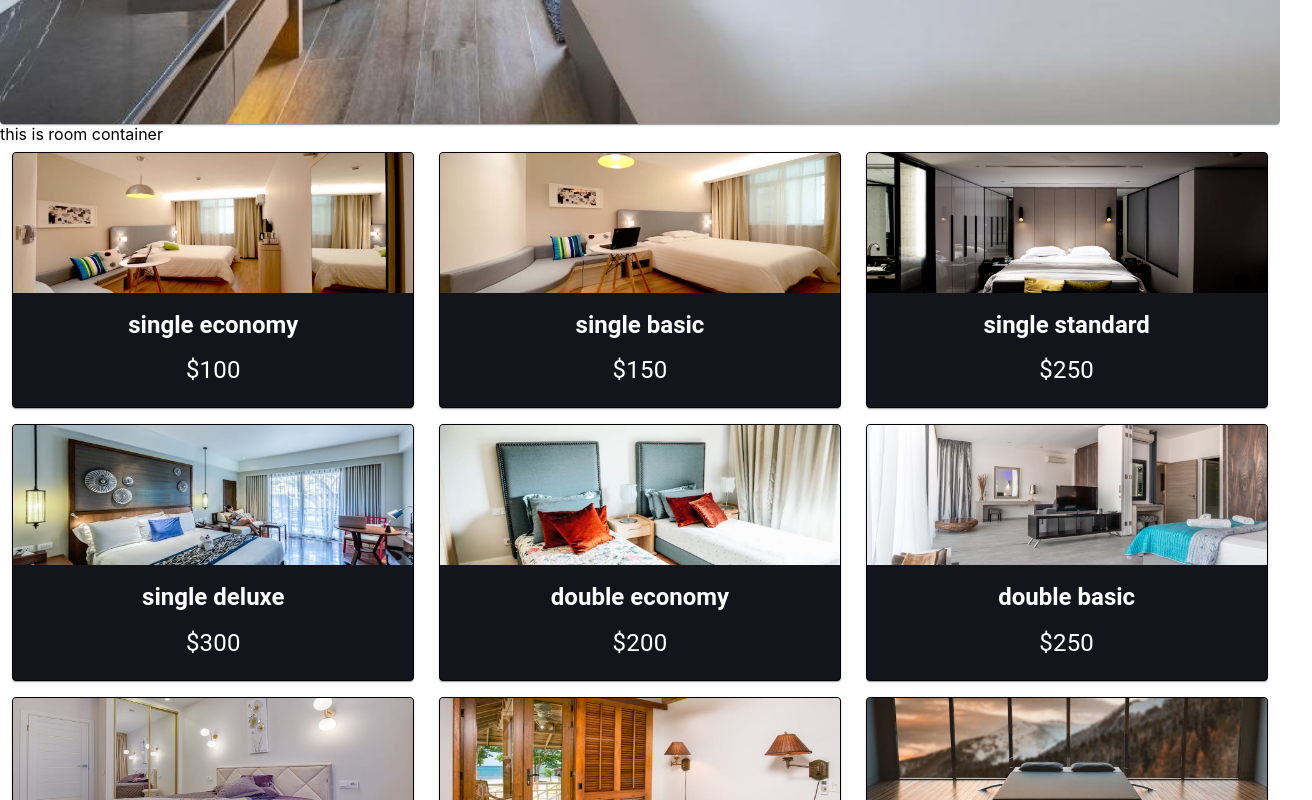
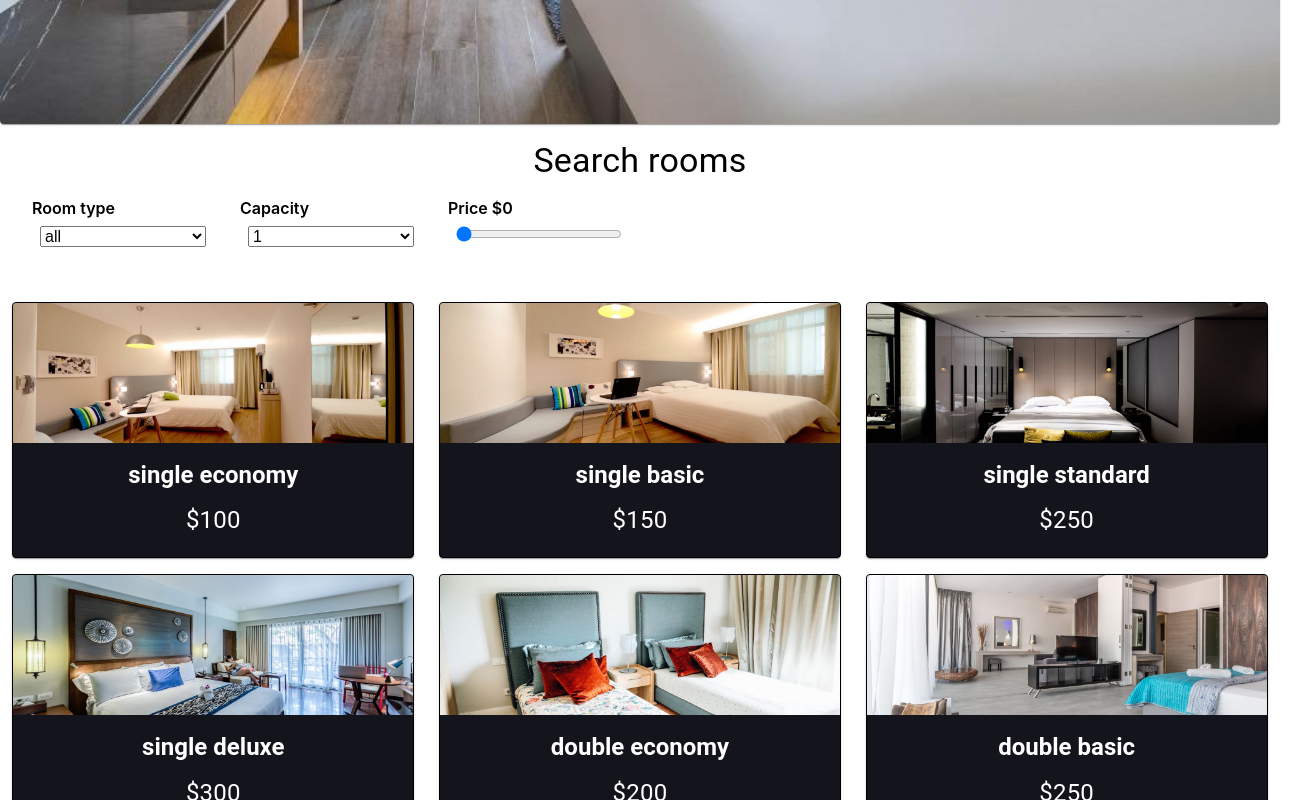
Before and after one commit to wimanshaherath/beach-resort, a React (Create React App) app: page /rooms in a window 1280 px wide. Shown: the part 740-1540 px from the top of the page, 1312 px wide, since content can reach past the window. Built offline with nearby package versions, Linux system fonts and the light colour scheme.

Commit message:
simple updates

```diff
--- a/src/compnents/FeaturedRooms.tsx
+++ b/src/compnents/FeaturedRooms.tsx
@@ -1,7 +1,7 @@
 import React,{Component} from 'react';
 import {RoomContext} from '../context';
 import Room from './Room';
-import {Grid,Typography,createMuiTheme,ThemeProvider} from '@material-ui/core';
+import {Grid,createMuiTheme,ThemeProvider} from '@material-ui/core';
 import Loading from './Loading';
 import Title from './Title';
 type Props={
--- a/src/compnents/RoomConatiner.tsx
+++ b/src/compnents/RoomConatiner.tsx
@@ -13,8 +13,7 @@ const RoomConatiner: React.FC<any> = ({context}) => {
     return(
         <>
             <div>
-                this is room container
-                {/* <RoomFilter rooms={rooms}/> */}
+                <RoomFilter rooms={rooms}/>
                 <RoomList rooms={sortedRooms}/>
             </div>
         </>
--- a/src/compnents/Title.tsx
+++ b/src/compnents/Title.tsx
@@ -1,4 +1,3 @@
-import { randomBytes } from 'crypto';
 import React from 'react';
 import {Grid,Typography} from '@material-ui/core';
 import {makeStyles,createStyles,Theme} from '@material-ui/core';
--- a/src/context.tsx
+++ b/src/context.tsx
@@ -22,7 +22,7 @@ type Props = {
 };
 
 type State = {
-    rooms:Iroom[];
+    rooms:Array<Iroom>;
     sortedRooms:Iroom[];
     featuredRooms:Iroom[];
     loading:boolean;
@@ -34,7 +34,8 @@ type State = {
     minSize:number,
     maxSize:number,
     breakfast:boolean,
-    pets:boolean
+    pets:boolean,
+
 };
 
 type RoomContexInterface = {
@@ -43,6 +44,16 @@ type RoomContexInterface = {
     featuredRooms:Iroom[];
     loading:boolean;
     getRooms:any;
+    type:string,
+    price:number,
+    minPrice:number,
+    maxPrice:number,
+    capacity:number,
+    minSize:number,
+    maxSize:number,
+    breakfast:boolean,
+    pets:boolean
+    handleChange:any;
 };
 
 const RoomContext = React.createContext<RoomContexInterface | null>(null);
@@ -56,7 +67,7 @@ class RoomProivder extends Component<Props,State>{
         type:'all',
         price:0,
         minPrice:0,
-        maxPrice:0,
+        maxPrice:600,
         capacity:1,
         minSize:0,
         maxSize:0,
@@ -92,18 +103,35 @@ class RoomProivder extends Component<Props,State>{
         return room;
     };
     handleChange = (event:any) =>{
-        const type = event.target.type;
-        const name = event.target.name;
-        const value = event.target.value;
-
+        const target = event.target;
+        const value = event.type === 'checked'? target.checked:target.value;
+        const name:string = event.target.name;
+        this.setState((prevState) => ({
+            ...prevState,
+            [name]:value
+        }),this.filterRooms)
     };
 
     filterRooms = () =>{
-        console.log("filter room");
+        let {rooms,type,capacity,price,minSize,minPrice,breakfast,pets} = this.state;
+        let tempRooms=[...rooms];
+        capacity = capacity as number;
+
+        //filter by type
+        // if(!tempRooms) {return null;}
+        if(type !== 'all'){
+            tempRooms = tempRooms.filter((room:Iroom) => room.type === type);
+        }
+
+        //filter by capacity
+        tempRooms = tempRooms.filter((room:Iroom) => room.capacity >= capacity);
+        this.setState({
+            sortedRooms:tempRooms
+        });
     }
     render(){
         return(
-            <RoomContext.Provider value={{...this.state, getRooms:this.getRooms}}>
+            <RoomContext.Provider value={{...this.state, getRooms:this.getRooms, handleChange:this.handleChange}}>
                 {this.props.children}
             </RoomContext.Provider>
         );
```
Also changed, not shown: 1 other file (tests, documents, lock files or other folders).
